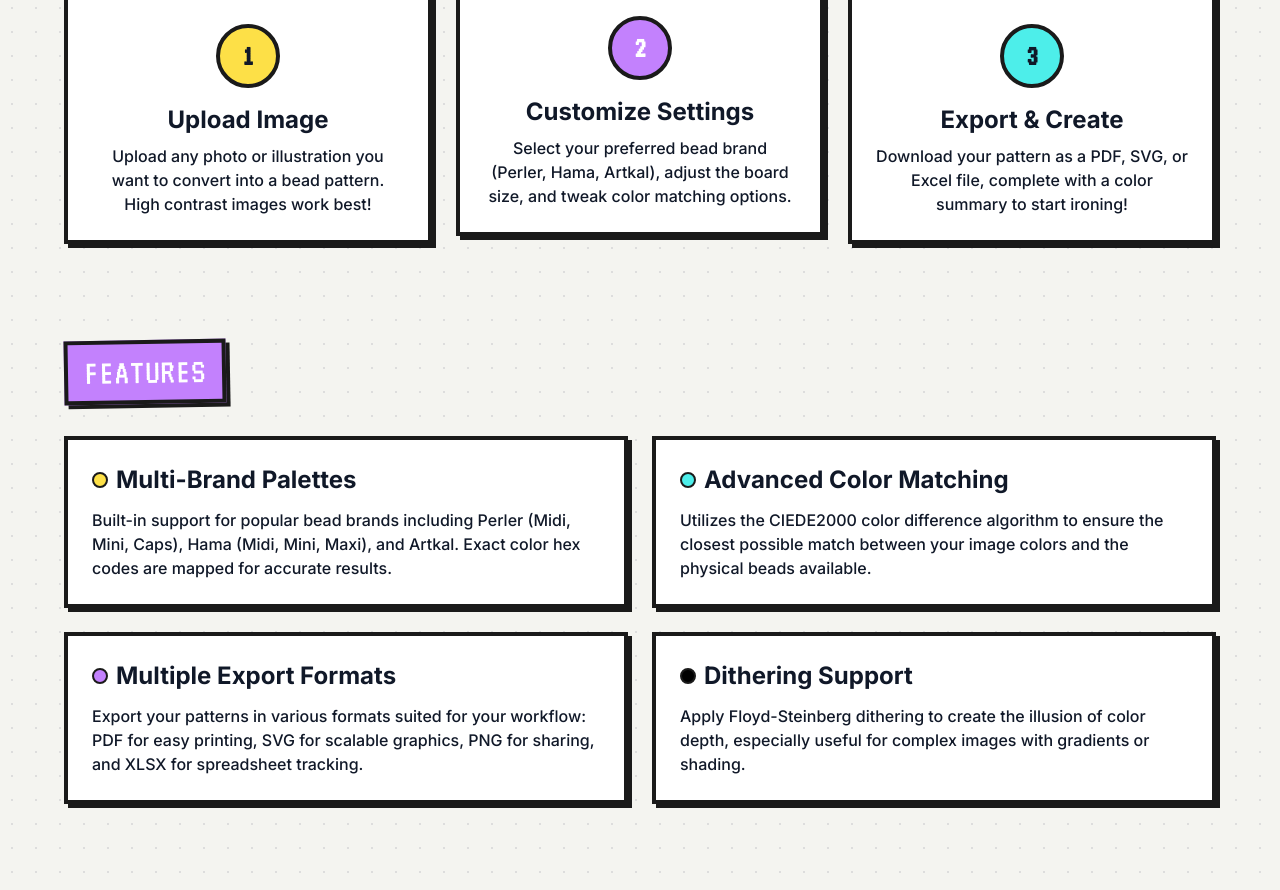
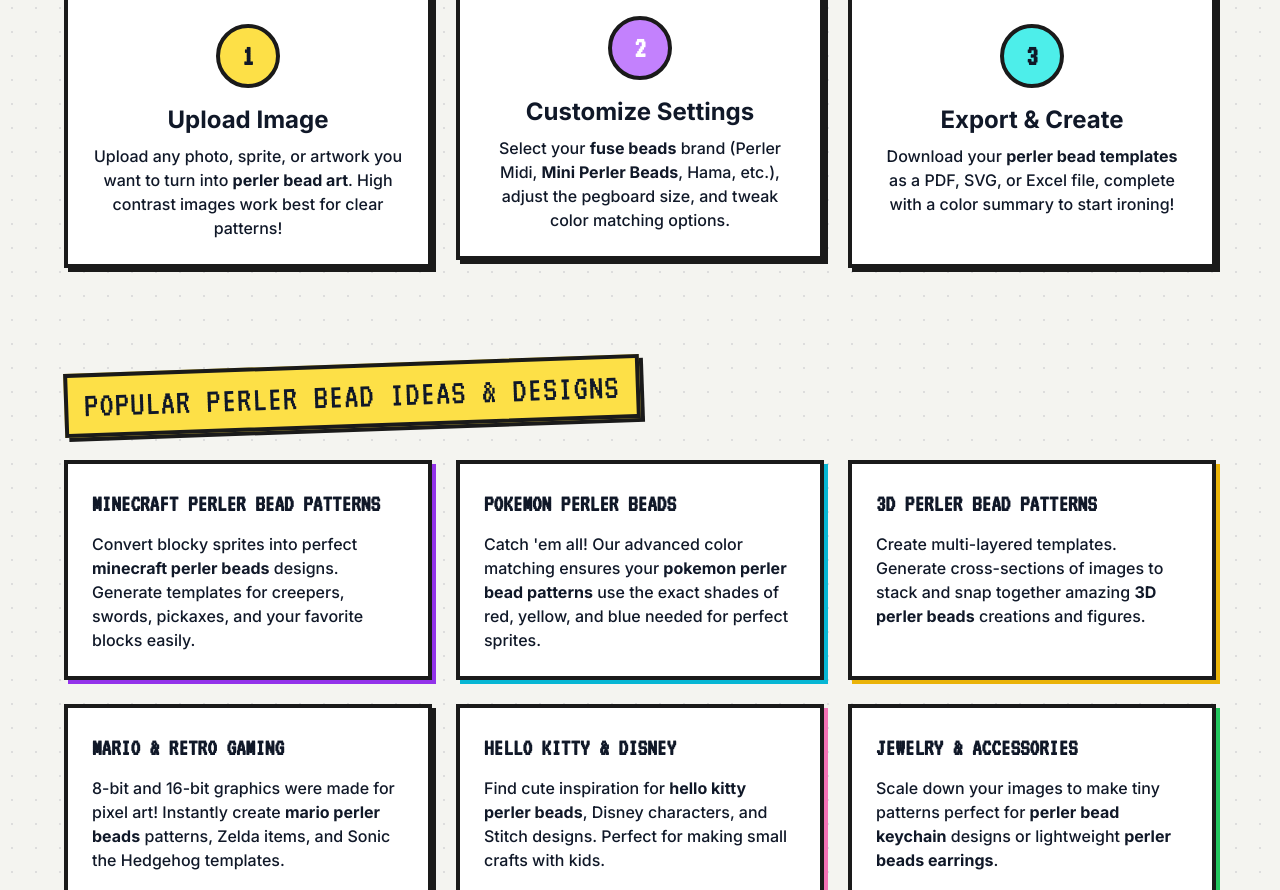
Before and after one commit to BogerHou/fusebeadpatterns, a Next.js app: page / in a window 1280 px wide. Shown: the part 1900-2790 px from the top of the page. Built offline with nearby package versions, Linux system fonts and the light colour scheme.

Commit message:
feat: optimize landing page content for SEO based on target keywords

```diff
--- a/src/app/page.tsx
+++ b/src/app/page.tsx
@@ -22,12 +22,12 @@ export default function Home() {
 
             {/* Main Content */}
             <main className="flex-1 px-4 pb-12 flex flex-col items-center">
-                <div className="text-center max-w-2xl mb-12 mt-4 space-y-4">
-                    <h2 className="text-5xl font-vt323 uppercase leading-tight bg-brand-yellow inline-block px-4 py-2 border-4 border-brutal-black shadow-brutal transform -rotate-1">
-                        Turn any image into Pixel Art
-                    </h2>
+                <div className="text-center max-w-3xl mb-12 mt-4 space-y-4">
+                    <h1 className="text-5xl font-vt323 uppercase leading-tight bg-brand-yellow inline-block px-4 py-2 border-4 border-brutal-black shadow-brutal transform -rotate-1">
+                        Free Perler Bead Pattern Generator
+                    </h1>
                     <p className="text-xl font-medium mt-6">
-                        Upload your photo, select a palette (Perler, Hama, Artkal), and instantly generate a printable bead pattern with color summaries and PDF export.
+                        The easiest online tool to convert your photos into printable <strong>perler bead patterns</strong>. Whether you are using Perler, Hama, or Artkal fuse beads, instantly generate color-matched templates for your next <strong>perler bead pegboard</strong> project.
                     </p>
                 </div>
 
@@ -39,31 +39,64 @@ export default function Home() {
                 {/* How It Works Section */}
                 <div className="w-full max-w-6xl mb-24">
                     <h2 className="text-4xl font-vt323 uppercase tracking-wide mb-8 bg-brand-cyan inline-block px-4 py-2 border-4 border-brutal-black shadow-brutal transform rotate-1">
-                        How It Works
+                        How Our Pattern Maker Works
                     </h2>
                     <div className="grid grid-cols-1 md:grid-cols-3 gap-6">
                         <div className="bg-white border-4 border-brutal-black p-6 shadow-brutal flex flex-col items-center text-center">
                             <div className="w-16 h-16 bg-brand-yellow border-4 border-brutal-black flex items-center justify-center text-3xl font-bold font-vt323 mb-4 rounded-full">1</div>
                             <h3 className="text-2xl font-bold mb-2">Upload Image</h3>
-                            <p className="font-medium">Upload any photo or illustration you want to convert into a bead pattern. High contrast images work best!</p>
+                            <p className="font-medium">Upload any photo, sprite, or artwork you want to turn into <strong>perler bead art</strong>. High contrast images work best for clear patterns!</p>
                         </div>
                         <div className="bg-white border-4 border-brutal-black p-6 shadow-brutal flex flex-col items-center text-center transform md:-translate-y-2">
                             <div className="w-16 h-16 bg-brand-purple border-4 border-brutal-black flex items-center justify-center text-3xl font-bold font-vt323 mb-4 rounded-full text-white">2</div>
                             <h3 className="text-2xl font-bold mb-2">Customize Settings</h3>
-                            <p className="font-medium">Select your preferred bead brand (Perler, Hama, Artkal), adjust the board size, and tweak color matching options.</p>
+                            <p className="font-medium">Select your <strong>fuse beads</strong> brand (Perler Midi, <strong>Mini Perler Beads</strong>, Hama, etc.), adjust the pegboard size, and tweak color matching options.</p>
                         </div>
                         <div className="bg-white border-4 border-brutal-black p-6 shadow-brutal flex flex-col items-center text-center">
                             <div className="w-16 h-16 bg-brand-cyan border-4 border-brutal-black flex items-center justify-center text-3xl font-bold font-vt323 mb-4 rounded-full">3</div>
                             <h3 className="text-2xl font-bold mb-2">Export & Create</h3>
-                            <p className="font-medium">Download your pattern as a PDF, SVG, or Excel file, complete with a color summary to start ironing!</p>
+                            <p className="font-medium">Download your <strong>perler bead templates</strong> as a PDF, SVG, or Excel file, complete with a color summary to start ironing!</p>
+                        </div>
+                    </div>
+                </div>
+
+                {/* Popular Ideas Section (SEO targeted) */}
+                <div className="w-full max-w-6xl mb-24">
+                    <h2 className="text-4xl font-vt323 uppercase tracking-wide mb-8 bg-brand-yellow inline-block px-4 py-2 border-4 border-brutal-black shadow-brutal transform -rotate-2">
+                        Popular Perler Bead Ideas & Designs
+                    </h2>
+                    <div className="grid grid-cols-1 md:grid-cols-2 lg:grid-cols-3 gap-6">
+                        <div className="border-4 border-brutal-black bg-white p-6 shadow-[4px_4px_0_0_#9333ea]">
+                            <h3 className="text-2xl font-bold mb-3 font-vt323 uppercase">Minecraft Perler Bead Patterns</h3>
+                            <p className="font-medium">Convert blocky sprites into perfect <strong>minecraft perler beads</strong> designs. Generate templates for creepers, swords, pickaxes, and your favorite blocks easily.</p>
+                        </div>
+                        <div className="border-4 border-brutal-black bg-white p-6 shadow-[4px_4px_0_0_#06b6d4]">
+                            <h3 className="text-2xl font-bold mb-3 font-vt323 uppercase">Pokemon Perler Beads</h3>
+                            <p className="font-medium">Catch 'em all! Our advanced color matching ensures your <strong>pokemon perler bead patterns</strong> use the exact shades of red, yellow, and blue needed for perfect sprites.</p>
+                        </div>
+                        <div className="border-4 border-brutal-black bg-white p-6 shadow-[4px_4px_0_0_#eab308]">
+                            <h3 className="text-2xl font-bold mb-3 font-vt323 uppercase">3D Perler Bead Patterns</h3>
+                            <p className="font-medium">Create multi-layered templates. Generate cross-sections of images to stack and snap together amazing <strong>3D perler beads</strong> creations and figures.</p>
+                        </div>
+                        <div className="border-4 border-brutal-black bg-white p-6 shadow-[4px_4px_0_0_#1a1a1a]">
+                            <h3 className="text-2xl font-bold mb-3 font-vt323 uppercase">Mario & Retro Gaming</h3>
+                            <p className="font-medium">8-bit and 16-bit graphics were made for pixel art! Instantly create <strong>mario perler beads</strong> patterns, Zelda items, and Sonic the Hedgehog templates.</p>
+                        </div>
+                        <div className="border-4 border-brutal-black bg-white p-6 shadow-[4px_4px_0_0_#f472b6]">
+                            <h3 className="text-2xl font-bold mb-3 font-vt323 uppercase">Hello Kitty & Disney</h3>
+                            <p className="font-medium">Find cute inspiration for <strong>hello kitty perler beads</strong>, Disney characters, and Stitch designs. Perfect for making small crafts with kids.</p>
+                        </div>
+                        <div className="border-4 border-brutal-black bg-white p-6 shadow-[4px_4px_0_0_#22c55e]">
+                            <h3 className="text-2xl font-bold mb-3 font-vt323 uppercase">Jewelry & Accessories</h3>
+                            <p className="font-medium">Scale down your images to make tiny patterns perfect for <strong>perler bead keychain</strong> designs or lightweight <strong>perler beads earrings</strong>.</p>
                         </div>
                     </div>
                 </div>
 
                 {/* Features Section */}
                 <div className="w-full max-w-6xl mb-24">
-                    <h2 className="text-4xl font-vt323 uppercase tracking-wide mb-8 bg-brand-purple text-white inline-block px-4 py-2 border-4 border-brutal-black shadow-brutal transform -rotate-1">
-                        Features
+                    <h2 className="text-4xl font-vt323 uppercase tracking-wide mb-8 bg-brand-purple text-white inline-block px-4 py-2 border-4 border-brutal-black shadow-brutal transform rotate-1">
+                        Generator Features
                     </h2>
                     <div className="grid grid-cols-1 md:grid-cols-2 gap-6">
                         <div className="border-4 border-brutal-black bg-white p-6 shadow-brutal">
@@ -71,72 +104,72 @@ export default function Home() {
                                 <span className="inline-block w-4 h-4 bg-brand-yellow border-2 border-brutal-black rounded-full"></span>
                                 Multi-Brand Palettes
                             </h3>
-                            <p className="font-medium">Built-in support for popular bead brands including Perler (Midi, Mini, Caps), Hama (Midi, Mini, Maxi), and Artkal. Exact color hex codes are mapped for accurate results.</p>
+                            <p className="font-medium">Built-in support for popular <strong>perler beads bulk</strong> palettes including Perler (Midi, Mini, Caps), Hama (Midi, Mini, Maxi), and Artkal. Exact color hex codes are mapped.</p>
                         </div>
                         <div className="border-4 border-brutal-black bg-white p-6 shadow-brutal">
                             <h3 className="text-2xl font-bold mb-3 flex items-center gap-2">
                                 <span className="inline-block w-4 h-4 bg-brand-cyan border-2 border-brutal-black rounded-full"></span>
                                 Advanced Color Matching
                             </h3>
-                            <p className="font-medium">Utilizes the CIEDE2000 color difference algorithm to ensure the closest possible match between your image colors and the physical beads available.</p>
+                            <p className="font-medium">Utilizes the CIEDE2000 color difference algorithm to ensure the closest possible match between your image colors and the physical beads available in your <strong>perler bead kit</strong>.</p>
                         </div>
                         <div className="border-4 border-brutal-black bg-white p-6 shadow-brutal">
                             <h3 className="text-2xl font-bold mb-3 flex items-center gap-2">
                                 <span className="inline-block w-4 h-4 bg-brand-purple border-2 border-brutal-black rounded-full"></span>
                                 Multiple Export Formats
                             </h3>
-                            <p className="font-medium">Export your patterns in various formats suited for your workflow: PDF for easy printing, SVG for scalable graphics, PNG for sharing, and XLSX for spreadsheet tracking.</p>
+                            <p className="font-medium">Export <strong>patterns for perler beads</strong> in various formats: PDF for easy printing, SVG for scalable graphics, PNG for sharing, and XLSX for spreadsheet tracking.</p>
                         </div>
                         <div className="border-4 border-brutal-black bg-white p-6 shadow-brutal">
                             <h3 className="text-2xl font-bold mb-3 flex items-center gap-2">
                                 <span className="inline-block w-4 h-4 bg-black border-2 border-brutal-black rounded-full"></span>
                                 Dithering Support
                             </h3>
-                            <p className="font-medium">Apply Floyd-Steinberg dithering to create the illusion of color depth, especially useful for complex images with gradients or shading.</p>
+                            <p className="font-medium">Apply Floyd-Steinberg dithering to create the illusion of color depth, especially useful for complex images with gradients or shading in your <strong>perler bead designs</strong>.</p>
                         </div>
                     </div>
                 </div>
 
                 {/* FAQ Section */}
                 <div className="w-full max-w-4xl mb-12">
-                    <h2 className="text-4xl font-vt323 uppercase tracking-wide mb-8 bg-brand-yellow inline-block px-4 py-2 border-4 border-brutal-black shadow-brutal transform rotate-2">
+                    <h2 className="text-4xl font-vt323 uppercase tracking-wide mb-8 bg-brand-cyan inline-block px-4 py-2 border-4 border-brutal-black shadow-brutal transform -rotate-1">
                         Frequently Asked Questions
                     </h2>
                     <div className="space-y-4">
                         <details className="border-4 border-brutal-black bg-white group cursor-pointer">
                             <summary className="font-bold text-xl p-4 flex justify-between items-center bg-gray-50 group-hover:bg-brand-cyan transition-colors">
-                                What are fuse beads?
+                                What are perler beads?
                                 <span className="transform group-open:rotate-180 transition-transform">▼</span>
                             </summary>
                             <div className="p-4 border-t-4 border-brutal-black font-medium">
-                                Fuse beads (also known as ironing beads) are small plastic beads that you arrange on a pegboard to create pixel art designs. Once the design is complete, you cover it with ironing paper and apply heat with an iron to fuse the beads together permanently. Popular brands include Perler, Hama, and Artkal.
+                                <strong>Perler beads</strong> (also known generally as <strong>fuse beads</strong> or ironing beads) are small plastic cylindrical beads that you arrange on a plastic <strong>perler bead pegboard</strong> to create pixel art designs. Once the design is complete, you cover it with ironing paper and apply heat with a household iron to melt and fuse the beads together permanently.
                             </div>
                         </details>
                         <details className="border-4 border-brutal-black bg-white group cursor-pointer">
                             <summary className="font-bold text-xl p-4 flex justify-between items-center bg-gray-50 group-hover:bg-brand-purple group-hover:text-white transition-colors">
-                                Is this bead pattern maker free to use?
+                                Is this perler bead pattern maker free to use?
                                 <span className="transform group-open:rotate-180 transition-transform">▼</span>
                             </summary>
                             <div className="p-4 border-t-4 border-brutal-black font-medium text-black bg-white">
-                                Yes! Our Bead Pattern Maker is completely free to use. There are no hidden fees, watermarks on your exports, or premium subscriptions required. It runs entirely in your browser.
+                                Yes! Our <strong>perler bead pattern maker</strong> is completely free to use. There are no hidden fees, watermarks on your exported <strong>perler bead patterns</strong>, or premium subscriptions required. It runs entirely locally in your browser ensuring absolute privacy.
                             </div>
                         </details>
                         <details className="border-4 border-brutal-black bg-white group cursor-pointer">
                             <summary className="font-bold text-xl p-4 flex justify-between items-center bg-gray-50 group-hover:bg-brand-yellow transition-colors">
-                                How do I print the pattern?
+                                What do I need in a beginner perler bead kit?
                                 <span className="transform group-open:rotate-180 transition-transform">▼</span>
                             </summary>
                             <div className="p-4 border-t-4 border-brutal-black font-medium">
-                                Once you are happy with your generated pattern, simply click the "PDF" export button. This will generate a printable document that includes a visual grid of your pattern, an optional symbol map, and a complete summary of the exact bead colors and quantities you need to complete your project.
+                                To get started making <strong>perler bead art</strong>, you will need a basic <strong>perler bead kit</strong> which typically includes: an assortment of colored beads, at least one square interlocking <strong>perler bead pegboard</strong>, ironing paper (parchment paper works too), and tweezers for precise placement. As your hobby grows, you may want to invest in dedicated <strong>perler bead storage</strong> organizers to separate your <strong>perler beads bulk</strong> bags by color!
                             </div>
                         </details>
                         <details className="border-4 border-brutal-black bg-white group cursor-pointer">
                             <summary className="font-bold text-xl p-4 flex justify-between items-center bg-gray-50 group-hover:bg-brand-cyan transition-colors">
-                                Why do my colors look different than the original image?
+                                Can I use this for mini perler beads?
                                 <span className="transform group-open:rotate-180 transition-transform">▼</span>
                             </summary>
                             <div className="p-4 border-t-4 border-brutal-black font-medium">
-                                The generator matches the colors in your image to the physical colors available in the selected bead palette (e.g., Perler Midi). Since bead manufacturers have a limited color range compared to digital screens, some color shifting is normal. You can experiment with different "Matching" algorithms (like DeltaE CIE2000) or toggle "Dithering" to improve the result.
+                                Absolutely. The generator includes palettes specifically for <strong>mini perler beads</strong> and Hama Mini. Because mini beads are much smaller (usually 2.6mm compared to the standard 5mm midi beads), they are perfect for creating highly detailed <strong>perler bead keychain</strong> or <strong>perler beads earrings</strong> without making the final piece too large.
                             </div>
                         </details>
                     </div>
@@ -148,7 +181,7 @@ export default function Home() {
                 <div className="max-w-6xl mx-auto flex flex-col md:flex-row justify-between items-center gap-6">
                     <div className="text-center md:text-left">
                         <h2 className="text-2xl font-vt323 uppercase font-bold mb-2">Bead Pattern Maker</h2>
-                        <p className="font-medium text-gray-600 max-w-md">The ultimate free tool for turning photos into printable Perler, Hama, and Artkal bead patterns. Built for bead artisans.</p>
+                        <p className="font-medium text-gray-600 max-w-md">The ultimate free tool for turning photos into printable Perler, Hama, and Artkal bead patterns. Discover endless <strong>bead perler ideas</strong>.</p>
                     </div>
                     <div className="flex gap-6 font-bold uppercase text-sm">
                         <Link href="#" className="hover:text-brand-purple hover:underline decoration-2 underline-offset-4">Privacy Policy</Link>
```
